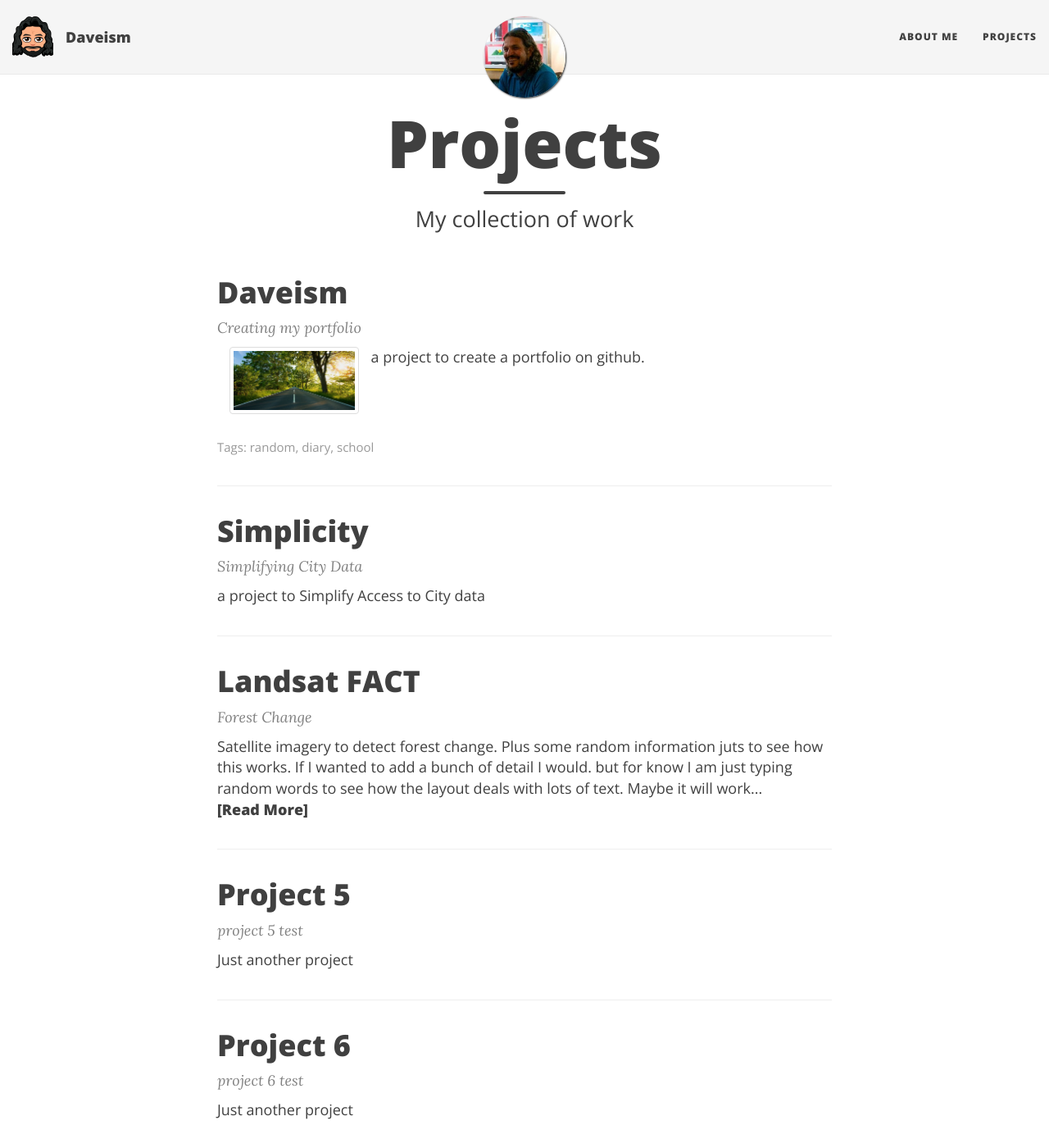
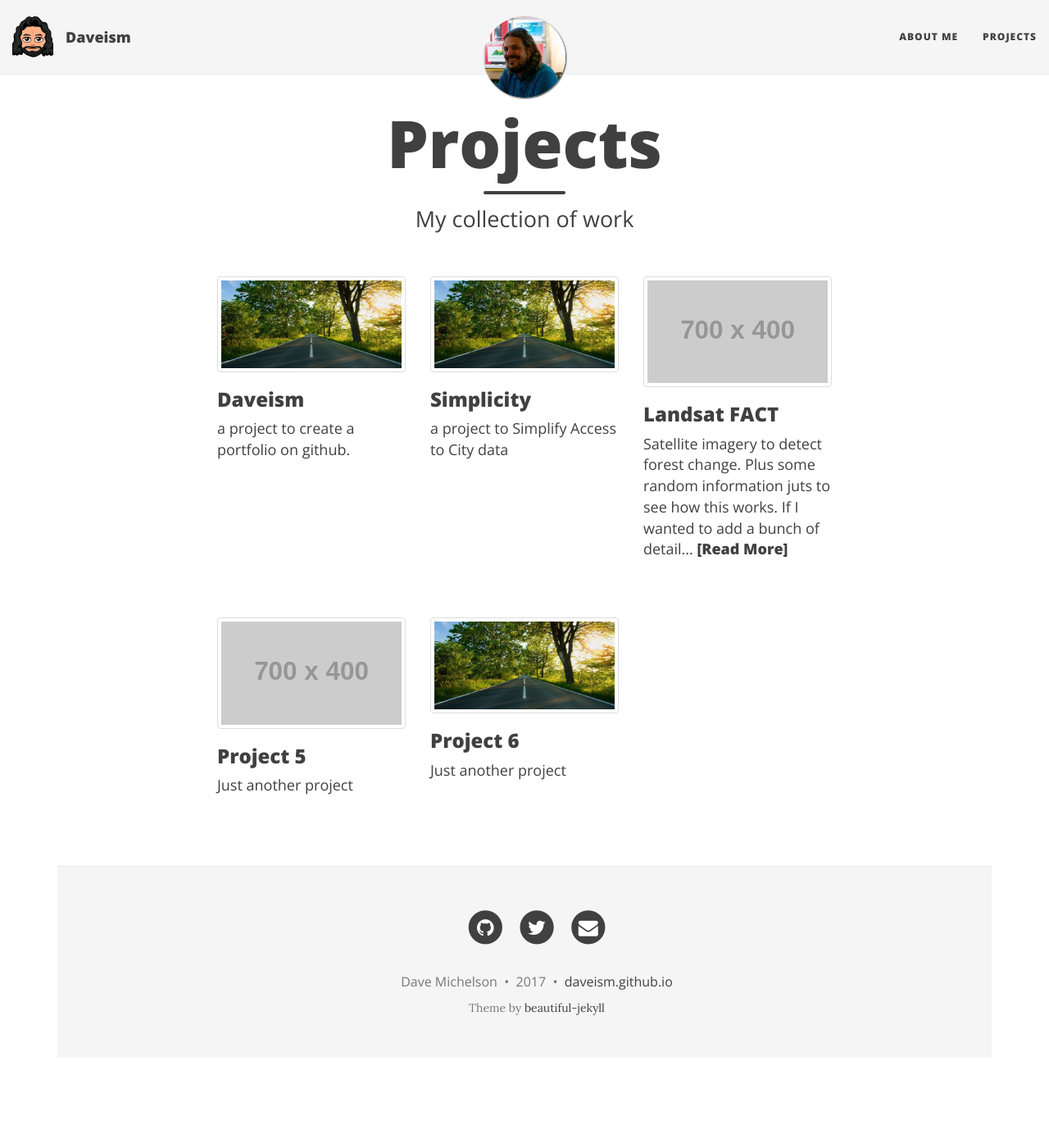
Before and after one commit to daveism/sample-site, a Jekyll site: the page built from projects_pages.html, in a window 1280 px wide and 1400 px high. Shown: the whole window at 82% size. Built offline with Jekyll 4.4.1, drawn with Linux system fonts in a browser that asks for light colours; nearby versions of some CDN libraries.

Commit message:
sum add ons

```diff
--- a/_config.yml
+++ b/_config.yml
@@ -24,7 +24,7 @@ description: A collection of my work!
 # List of links in the navigation bar
 navbar-links:
   About Me: "aboutme"
-  Projects: "projects_pages.html"
+  Projects: "projects_pages_orig.html"
   # Resources:
   #    - Beautiful Jekyll: "http://deanattali.com/beautiful-jekyll/"
   #   - Learn markdown: "http://www.markdowntutorial.com/"
@@ -104,7 +104,7 @@ url-pretty: "daveism.github.io"  # eg. "deanattali.com/beautiful-jekyll"
 
 # Excerpt Word Length
 # Truncates the excerpt to the specified number of words on the index page
-excerpt_length: 50
+excerpt_length: 25
 
 # Character used to separate site title and description in HTML document title
 # and RSS feed title
--- a/projects_pages.html
+++ b/projects_pages.html
@@ -2,48 +2,35 @@
 layout: page
 title: Projects
 subtitle: My collection of work
+grid: 3
 ---
 
 <div class="posts-list">
+  {% assign counter = 0 %}
   {% for project in site.projects %}
+  {% assign mod = forloop.index0 | plus:1 | modulo:page.grid %}
+  {% assign counter = counter | plus:1 %}
+
+  {% if counter == 1 %}
+  <div class="row">
+  {% endif %}
+
+  <div class="posts-list">
+    <div class="col-md-4 portfolio-item">
       <article class="post-preview">
+
         <a href="{{ project.url | prepend: site.baseurl }}">
-	  <h2 class="post-title">{{ project.title }}</h2>
+          {% if project.bigimg %}
+            <img class="thumbnail img-responsive" src="{{project.bigimg | prepend: site.baseurl }}" alt="{{ project.title }}">
+            {% else %}
+            <img class="thumbnail img-responsive" src="http://placehold.it/700x400" alt="fake image as a place holder">
+            {% endif %}
 
-	  {% if project.subtitle %}
-    <p class="post-meta">
-      {{ project.subtitle }}
-    </p>
-	  {% endif %}
         </a>
+        <h3>
+            <a href="{{ project.url | prepend: site.baseurl }}">{{ project.title }}</a>
+        </h3>
 
-
-
-    <div class="post-entry-container">
-      {% if project.bigimg %}
-      <div class="col-sm-3">
-      <a href="{{ project.url  | prepend: site.baseurl }}">
-          <img class="thumbnail img-responsive" src="{{project.bigimg | prepend: site.baseurl }}" alt="{{ project.title }}">
-      </a>
-    </div>
-      <!-- <div class="post-image">
-        <a href="{{ project.url  }}">
-          <img src="{{ project.image }}">
-        </a>
-      </div> -->
-      {% endif %}
-      {% if project.image %}
-      <div class="col-sm-3">
-      <a href="{{ project.url | prepend: site.baseurl  }}">
-          <img class="thumbnail img-responsive" src="{{project.image | prepend: site.baseurl }}" alt="{{ project.title }}">
-      </a>
-    </div>
-      <!-- <div class="post-image">
-        <a href="{{ project.url  }}">
-          <img src="{{ project.image }}">
-        </a>
-      </div> -->
-      {% endif %}
         <div class="post-entry">
           {{ project.excerpt | strip_html | xml_escape | truncatewords: site.excerpt_length }}
           {% assign excerpt_word_count = project.excerpt | number_of_words %}
@@ -51,68 +38,16 @@ subtitle: My collection of work
             <a href="{{ project.url | prepend: site.baseurl }}" class="post-read-more">[Read&nbsp;More]</a>
           {% endif %}
         </div>
+
+
+        </article>
+      </div>
   </div>
 
-    {% if project.tags.size > 0 %}
-    <div class="blog-tags">
-      Tags:
-      {% if site.link-tags %}
-      {% for tag in project.tags %}
-      <a href="{{ site.baseurl | prepend: site.baseurl  }}/tag/{{ tag }}">{{ tag }}</a>
-      {% endfor %}
-      {% else %}
-        {{ project.tags | join: ", " }}
+  {% if mod == 0 %}
+   </div>
+    {% assign counter = 0 %}
   {% endif %}
-    </div>
-    {% endif %}
-
-   </article>
   {% endfor %}
 
-  {% if paginator.total_pages > 1 %}
-  <ul class="pager main-pager">
-    {% if paginator.previous_page %}
-    <li class="previous">
-      <a href="{{ paginator.previous_page_path | prepend: site.baseurl | replace: '//', '/' }}">&larr; Newer Projects</a>
-    </li>
-    {% endif %}
-    {% if paginator.next_page %}
-    <li class="next">
-      <a href="{{ paginator.next_page_path | prepend: site.baseurl | replace: '//', '/' }}">Older Projects &rarr;</a>
-    </li>
-    {% endif %}
-  </ul>
-  {% endif %}
-
 </div>
-      <!-- Projects Row -->
-      <!-- <div class="row">
-          <div class="col-md-4 portfolio-item">
-              <a href="#">
-                  <img class="img-responsive" src="http://placehold.it/700x400" alt="">
-              </a>
-              <h3>
-                  <a href="#">Project Name</a>
-              </h3>
-              <p>Lorem ipsum dolor sit amet, consectetur adipiscing elit. Nam viverra euismod odio, gravida pellentesque urna varius vitae.</p>
-          </div>
-          <div class="col-md-4 portfolio-item">
-              <a href="#">
-                  <img class="img-responsive" src="http://placehold.it/700x400" alt="">
-              </a>
-              <h3>
-                  <a href="#">Project Name</a>
-              </h3>
-              <p>Lorem ipsum dolor sit amet, consectetur adipiscing elit. Nam viverra euismod odio, gravida pellentesque urna varius vitae.</p>
-          </div>
-          <div class="col-md-4 portfolio-item">
-              <a href="#">
-                  <img class="img-responsive" src="http://placehold.it/700x400" alt="">
-              </a>
-              <h3>
-                  <a href="#">Project Name</a>
-              </h3>
-              <p>Lorem ipsum dolor sit amet, consectetur adipiscing elit. Nam viverra euismod odio, gravida pellentesque urna varius vitae.</p>
-          </div>
-      </div> -->
-      <!-- /.row -->
```
Also changed, not shown: _projects/02-simplicity.md (+1 -0 lines), _projects/06-project6.md (+1 -0 lines), projects_pages_orig.html (added, +87 -0 lines). Lines whose indentation alone changed are shown as unchanged.
